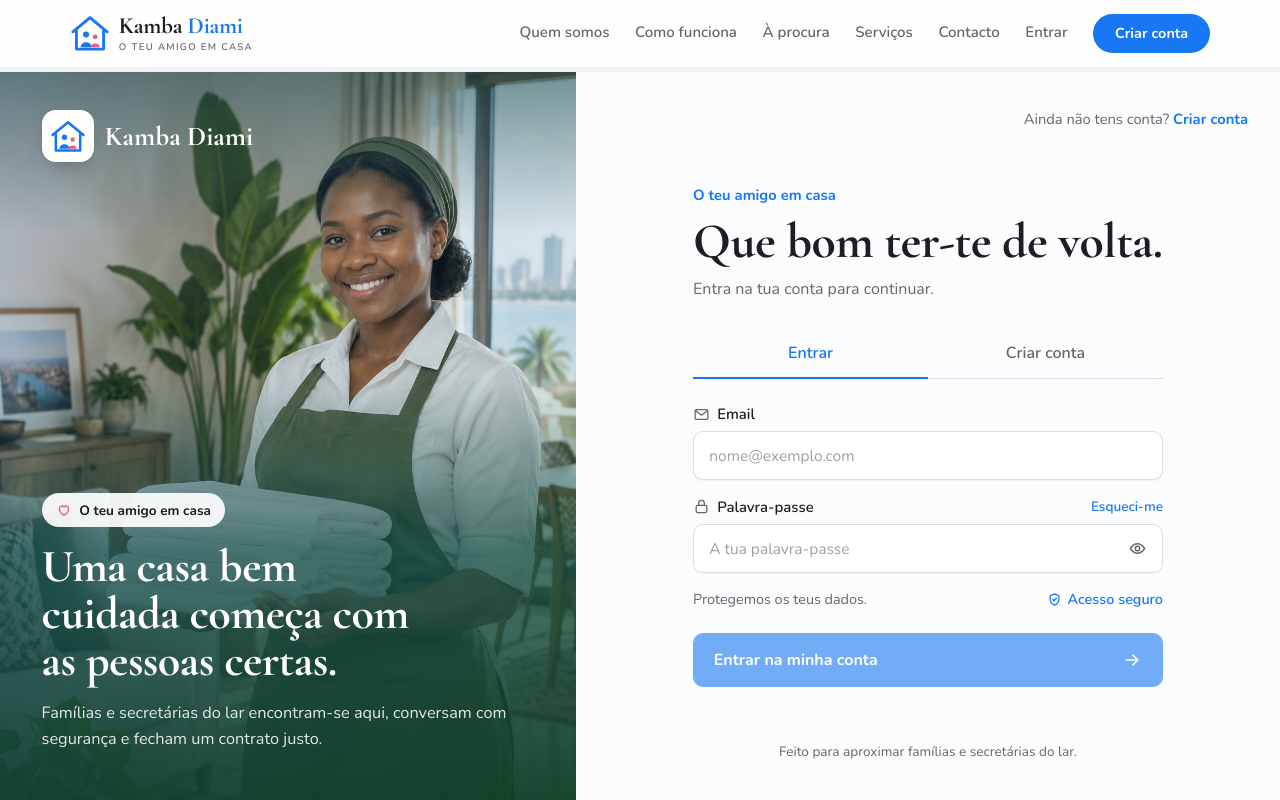
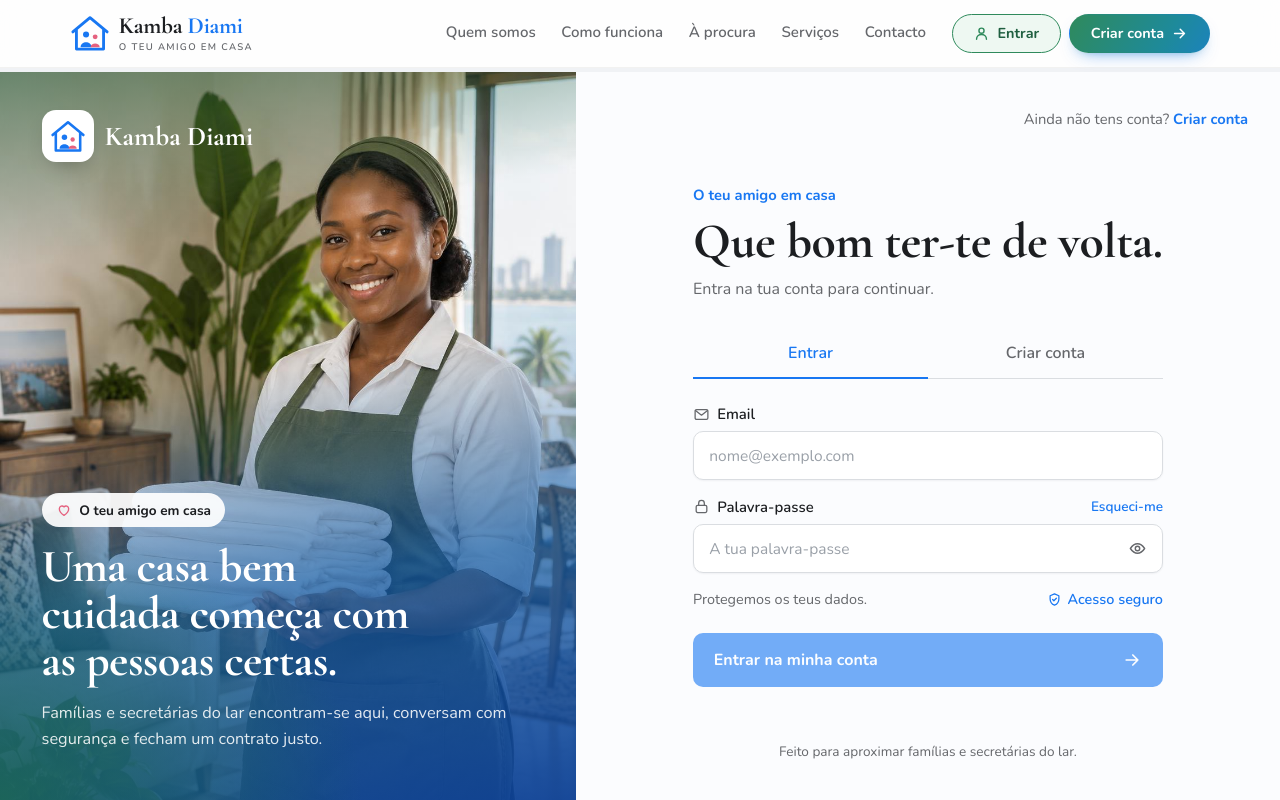
Before and after one commit to Watelekinha/kamba-diami, an Angular app in the folder frontend/kamba-diami-web/: page /login in a window 1280 px wide. Built offline with nearby package versions, Linux system fonts and the light colour scheme.

Commit message:
Degrade verde-azul no painel de entrada e novos botoes Entrar/Criar conta na barra

```diff
--- a/frontend/kamba-diami-web/src/app/features/auth/auth-layout.scss
+++ b/frontend/kamba-diami-web/src/app/features/auth/auth-layout.scss
@@ -35,9 +35,9 @@
   // Se existir uma fotografia em assets/auth/auth-foto.jpg, aparece por baixo do degradé.
   // Sem a fotografia fica só o degradé azul.
   background:
-    // Véu verde (combina com o avental da fotografia) com um toque do azul da marca.
-    linear-gradient(135deg, rgba(24, 119, 242, 0.16) 0%, rgba(47, 138, 60, 0.1) 100%),
-    linear-gradient(180deg, rgba(20, 56, 42, 0.5) 0%, rgba(20, 56, 42, 0) 22%, rgba(20, 56, 42, 0) 42%, rgba(19, 72, 62, 0.74) 66%, rgba(16, 54, 36, 0.95) 100%),
+    // Véu do verde (combina com o avental da fotografia) para o azul da marca.
+    radial-gradient(90% 55% at 0% 100%, rgba(30, 110, 70, 0.7) 0%, rgba(30, 110, 70, 0) 70%),
+    linear-gradient(170deg, rgba(28, 92, 60, 0.55) 0%, rgba(28, 92, 60, 0) 24%, rgba(24, 119, 242, 0) 42%, rgba(22, 96, 170, 0.72) 68%, rgba(14, 66, 150, 0.95) 100%),
     url('/assets/auth/auth-foto.jpg') center 18% / cover no-repeat,
     radial-gradient(120% 80% at 85% 10%, #4d97ff 0%, transparent 55%),
     linear-gradient(160deg, #1877f2 0%, #145dbf 55%, #0d3f8c 100%);
--- a/frontend/kamba-diami-web/src/app/shared/components/navbar/navbar.component.html
+++ b/frontend/kamba-diami-web/src/app/shared/components/navbar/navbar.component.html
@@ -109,8 +109,16 @@
         <a class="marketing-link" routerLink="/" fragment="explorar" (click)="scrollToFragment($event, 'explorar')">À procura</a>
         <a class="marketing-link" routerLink="/" fragment="servicos" (click)="scrollToFragment($event, 'servicos')">Serviços</a>
         <a class="marketing-link" routerLink="/" fragment="contacto" (click)="scrollToFragment($event, 'contacto')">Contacto</a>
-        <a routerLink="/login">Entrar</a>
-        <a class="nav-btn nav-btn-primary" routerLink="/register">Criar conta</a>
+        <span class="nav-cta">
+          <a class="nav-btn nav-btn-ghost" routerLink="/login" routerLinkActive="is-active">
+            <svg viewBox="0 0 24 24" aria-hidden="true"><circle cx="12" cy="8" r="3.6" /><path d="M5 20c0-3.9 3.1-6.5 7-6.5s7 2.6 7 6.5" /></svg>
+            Entrar
+          </a>
+          <a class="nav-btn nav-btn-primary" routerLink="/register">
+            Criar conta
+            <svg viewBox="0 0 24 24" aria-hidden="true"><path d="M5 12h14M13 6l6 6-6 6" /></svg>
+          </a>
+        </span>
       }
     </nav>
   </div>
--- a/frontend/kamba-diami-web/src/app/shared/components/navbar/navbar.component.scss
+++ b/frontend/kamba-diami-web/src/app/shared/components/navbar/navbar.component.scss
@@ -222,16 +222,76 @@
   .nav-btn { padding: 0.5rem 1rem; font-size: 0.84rem; }
 }
 
+.nav-cta {
+  display: inline-flex;
+  align-items: center;
+  gap: 0.5rem;
+}
+
+.nav-btn svg {
+  width: 17px;
+  height: 17px;
+  fill: none;
+  stroke: currentColor;
+  stroke-width: 2;
+  stroke-linecap: round;
+  stroke-linejoin: round;
+  transition: transform 0.2s ease;
+}
+
+.nav-btn { gap: 0.45rem; }
+.nav-btn:focus-visible { outline: 3px solid rgba(24, 119, 242, 0.35); outline-offset: 2px; }
+
+// "Entrar": botão leve, com contorno que ganha cor ao passar o rato.
+.nav-btn-ghost {
+  background: #fff;
+  color: var(--kd-text);
+  border-color: var(--kd-border);
+
+  svg { color: #2f8a5c; }
+
+  &:hover,
+  &.is-active {
+    border-color: #2f8a5c;
+    background: #eef8f2;
+    color: #1f5f40;
+  }
+}
+
+// "Criar conta": degradé do verde para o azul da marca, com um brilho suave ao passar o rato.
 .nav-btn-primary {
-  background: var(--kd-primary);
-  color: #fffdf8;
-  box-shadow: none;
+  position: relative;
+  overflow: hidden;
+  background: linear-gradient(120deg, #2f8a5c 0%, #1e8a9a 45%, #1877f2 100%);
+  background-size: 160% 100%;
+  background-position: 0% 50%;
+  color: #fff;
+  box-shadow: 0 8px 18px -10px rgba(24, 119, 242, 0.7), 0 4px 10px -8px rgba(47, 138, 92, 0.6);
+  transition: background-position 0.4s ease, transform 0.2s ease, box-shadow 0.2s ease;
+
+  &::before {
+    content: '';
+    position: absolute;
+    inset: 0;
+    background: linear-gradient(105deg, transparent 30%, rgba(255, 255, 255, 0.35) 50%, transparent 70%);
+    transform: translateX(-120%);
+    transition: transform 0.6s ease;
+  }
 
   &:hover {
-    background: var(--kd-primary-dark);
+    background-position: 100% 50%;
     transform: translateY(-1px);
-    box-shadow: none;
+    box-shadow: 0 12px 22px -10px rgba(24, 119, 242, 0.75), 0 6px 12px -8px rgba(47, 138, 92, 0.6);
   }
+
+  &:hover::before { transform: translateX(120%); }
+  &:hover svg { transform: translateX(3px); }
+}
+
+@media (prefers-reduced-motion: reduce) {
+  .nav-btn-primary,
+  .nav-btn-primary::before,
+  .nav-btn svg { transition: none; }
 }
 
 .nav-btn-outline {
--- a/frontend/kamba-diami-web/src/app/shared/components/navbar/navbar.component.ts
+++ b/frontend/kamba-diami-web/src/app/shared/components/navbar/navbar.component.ts
@@ -1,7 +1,7 @@
 import { CommonModule } from '@angular/common';
 import { Component, computed, effect, ElementRef, HostListener, signal, untracked } from '@angular/core';
 import { takeUntilDestroyed } from '@angular/core/rxjs-interop';
-import { NavigationEnd, Router, RouterLink } from '@angular/router';
+import { NavigationEnd, Router, RouterLink, RouterLinkActive } from '@angular/router';
 import { filter } from 'rxjs';
 import { AuthService } from '../../../core/services/auth.service';
 import { scrollToAnchor } from '../../../core/utils/scroll-to-anchor';
@@ -12,7 +12,7 @@ import { NotificationType } from '../../../core/models/notification.model';
 @Component({
   selector: 'app-navbar',
   standalone: true,
-  imports: [CommonModule, RouterLink],
+  imports: [CommonModule, RouterLink, RouterLinkActive],
   templateUrl: './navbar.component.html',
   styleUrl: './navbar.component.scss'
 })
```
